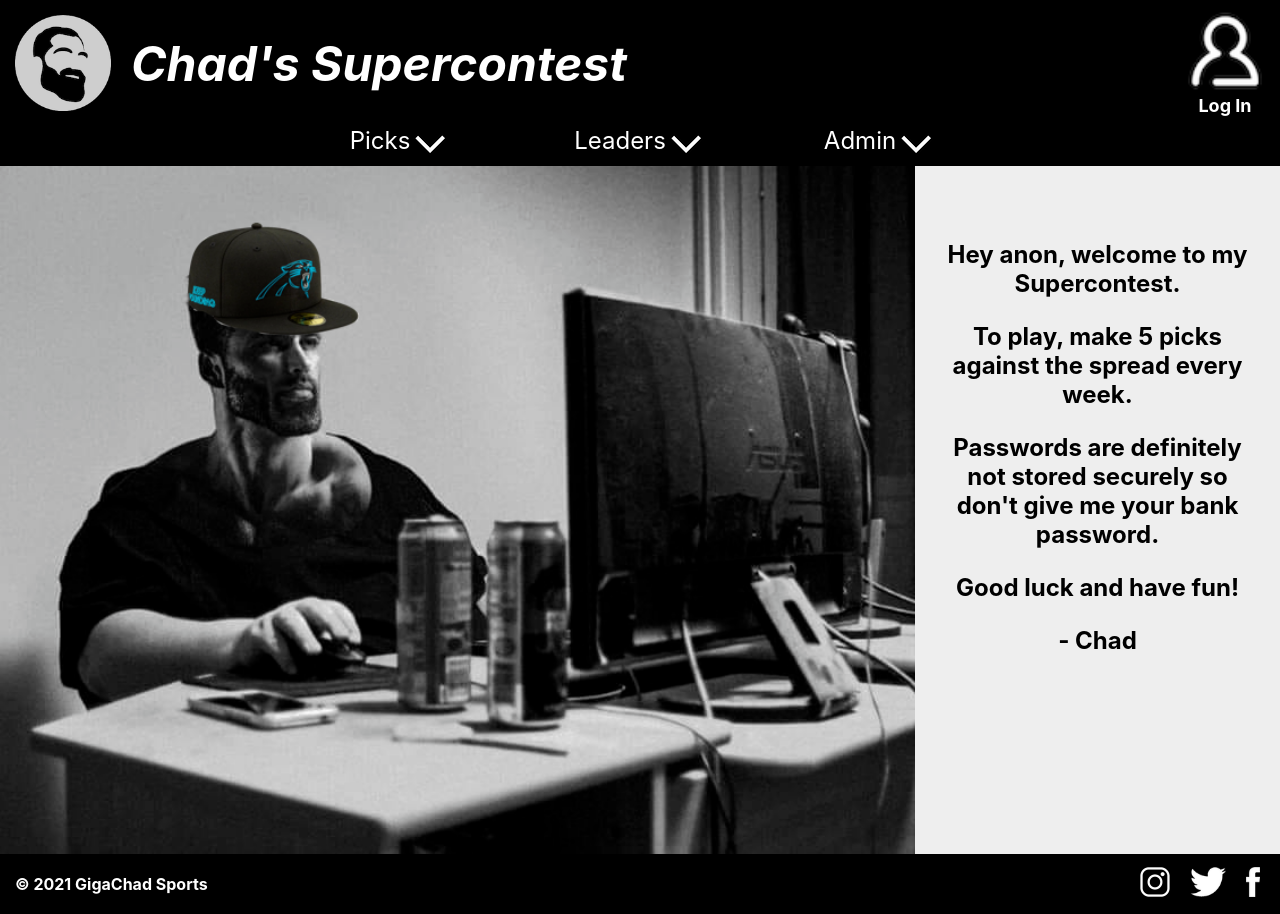
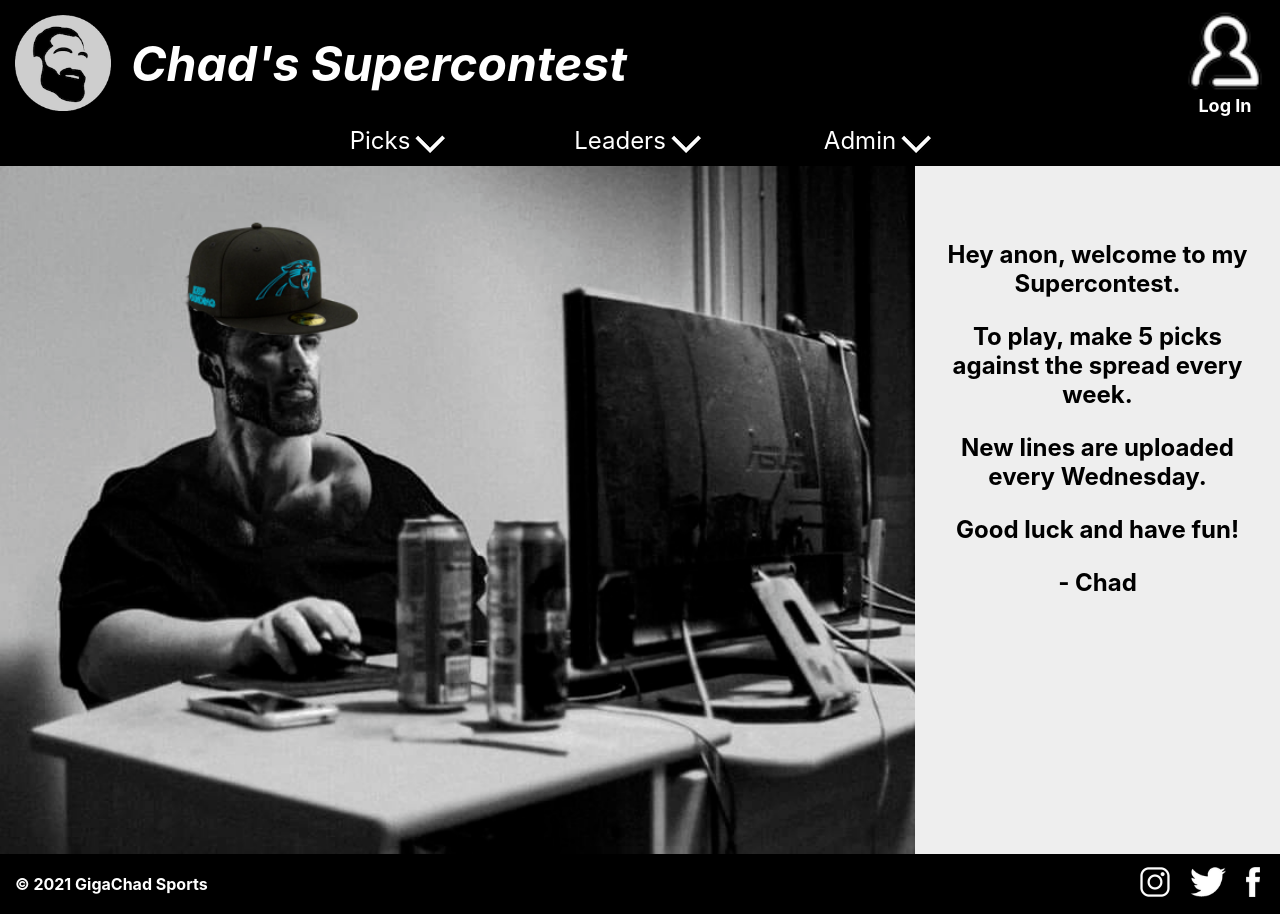
Before and after one commit to matthew-roose/react-supercontest, a React (Create React App) app: page / in a window 1280 px wide. Built offline with nearby package versions, Linux system fonts and the light colour scheme; no server answers.

Commit message:
Changed messages

```diff
--- a/src/components/ViewPickMysteryTeam/ViewPickMysteryTeam.js
+++ b/src/components/ViewPickMysteryTeam/ViewPickMysteryTeam.js
@@ -9,7 +9,7 @@ export const ViewPickMysteryTeam = () => {
           alt="mystery_team"
         />
       </div>
-      <p>Mystery Team</p>
+      <p>Game hasn't started</p>
     </div>
   );
 };
--- a/src/screens/Welcome/Welcome.js
+++ b/src/screens/Welcome/Welcome.js
@@ -16,10 +16,7 @@ export const Welcome = () => {
           Supercontest.
         </p>
         <p> To play, make 5 picks against the spread every week.</p>
-        <p>
-          Passwords are definitely not stored securely so don't give me your
-          bank password.
-        </p>
+        <p>New lines are uploaded every Wednesday.</p>
         <p>Good luck and have fun!</p>
         <p>- Chad</p>
       </div>
```
